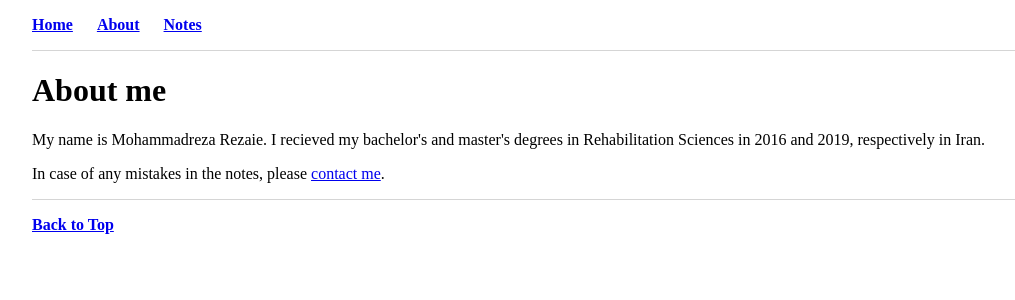
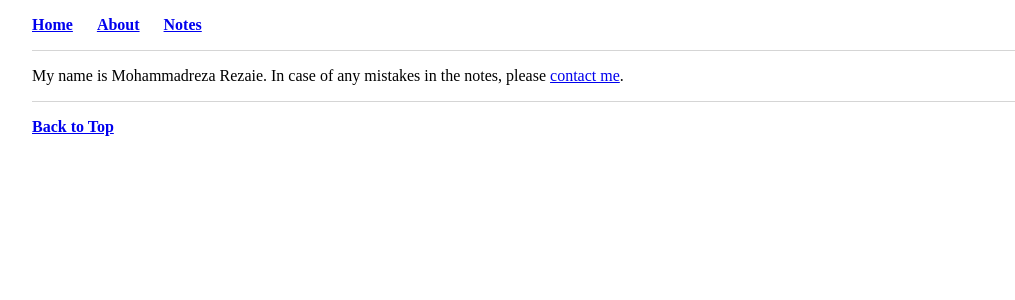
Before and after one commit to mrrezaie/mrrezaie.github.io, a Jekyll site: the page built from about/index.html, in a window 1280 px wide. Shown: the top 300 px of the page, without its empty margins (11-1026 px from the left). Built offline with Jekyll 4.4.1, drawn with Linux system fonts in a browser that asks for light colours.

Commit message:
Update index.html

```diff
--- a/about/index.html
+++ b/about/index.html
@@ -4,7 +4,6 @@
 ---
 
 <div>
-	<h1>About me</h1>
-	<p> My name is Mohammadreza Rezaie. I recieved my bachelor's and master's degrees in Rehabilitation Sciences in 2016 and 2019, respectively in Iran.</p>
-	<p> In case of any mistakes in the notes, please <a href="mailto:mrrezaie@outlook.com" target="_blank" rel="noopener noreferrer">contact me</a>. </p>
+<!-- 	<h1>About me</h1> -->
+	<p> My name is Mohammadreza Rezaie. In case of any mistakes in the notes, please <a href="mailto:mrrezaie@outlook.com" target="_blank" rel="noopener noreferrer">contact me</a>. </p>
 </div>
```
